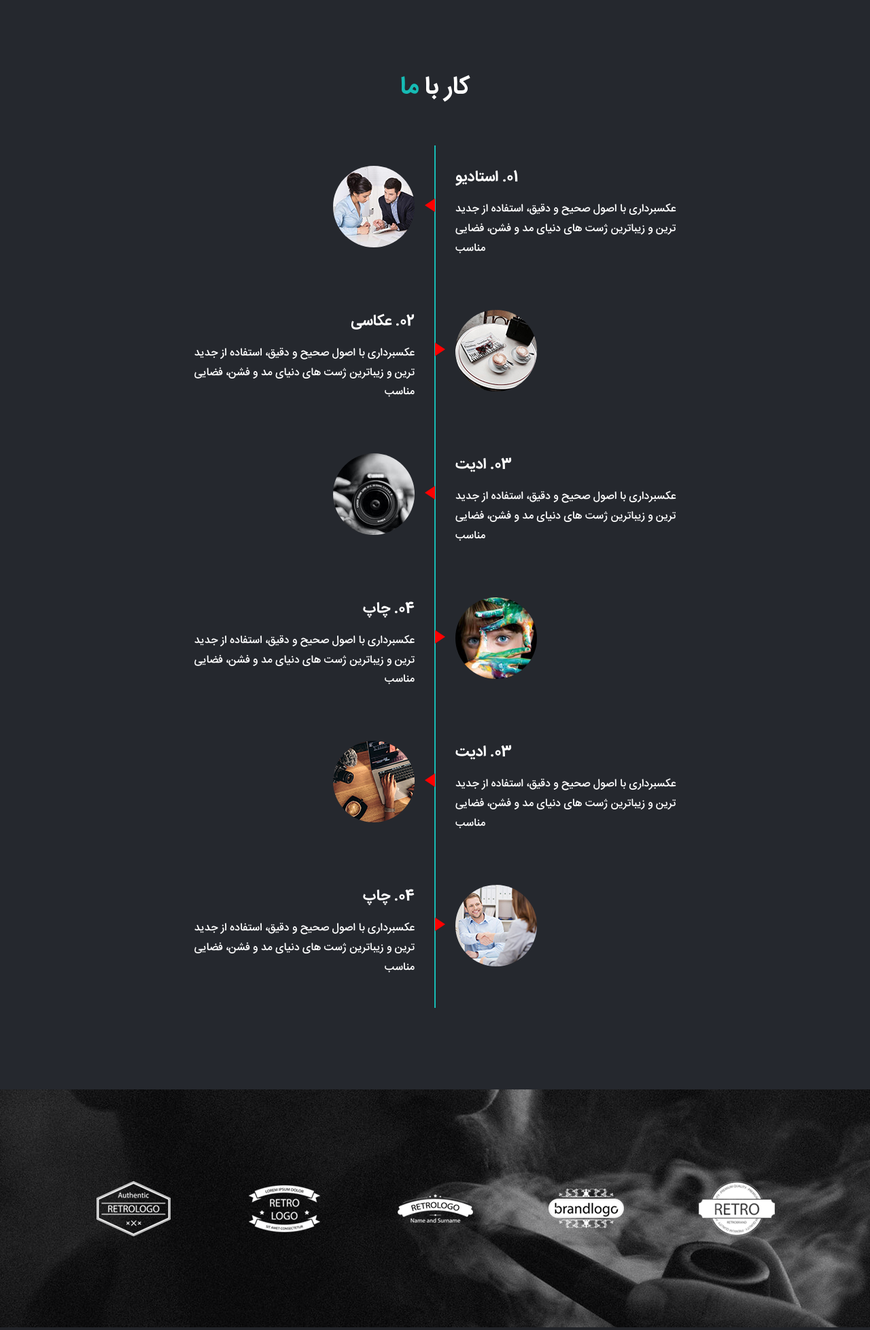
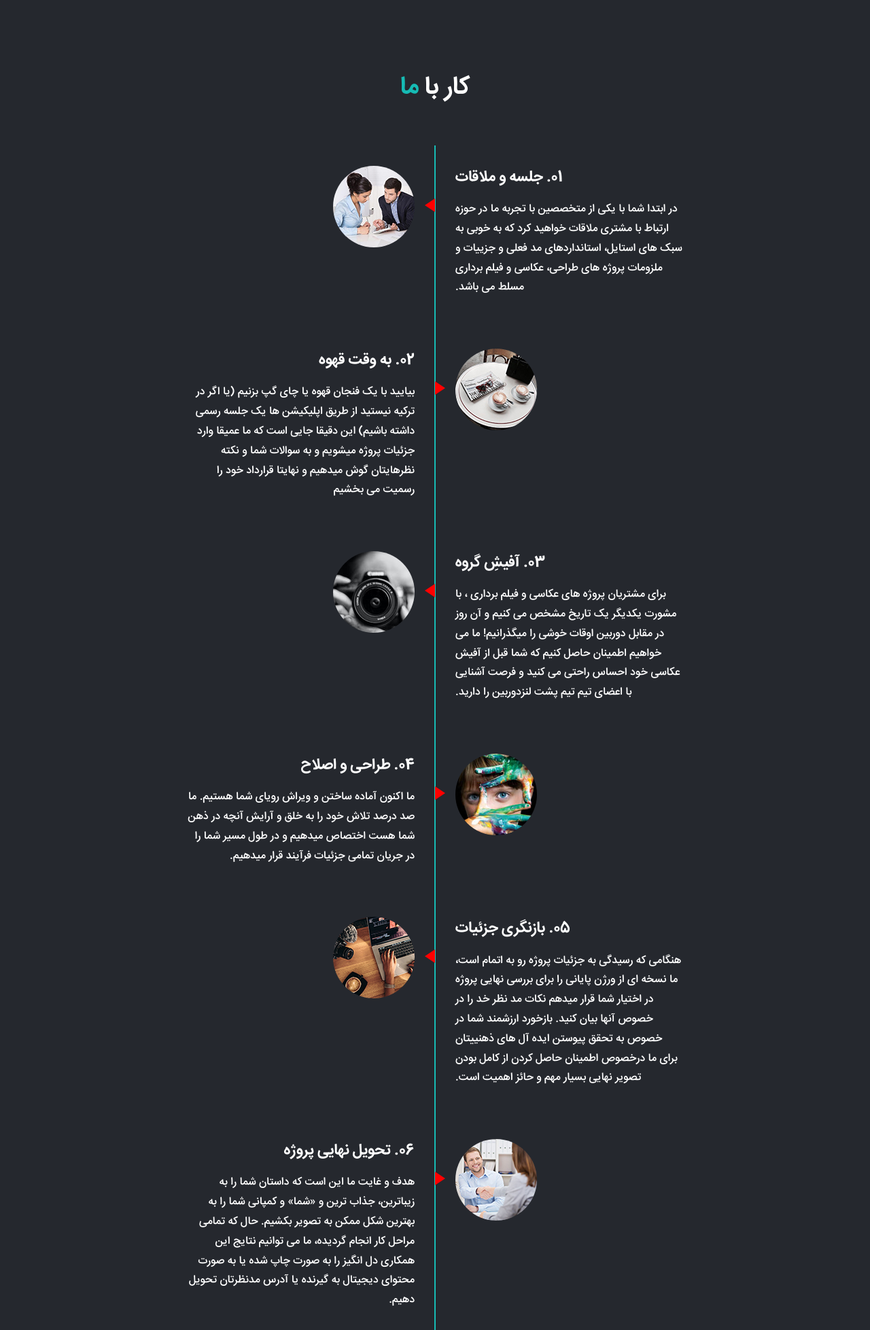
Before and after one commit to Ardeshir21/LaVino, a Django app: template apps/baseApp/templates/baseApp/layouts/photohub/RTL/about_us.html in a window 1280 px wide. Shown: the part 1000-2957 px from the top of the page at 68% size. Run offline with Django 3.2, Linux system fonts and the light colour scheme; the template is opened without the code that fills it, so the values that code supplies are empty; style sheets or scripts are compiled from the project's sources; parts of the project's set-up code (start-up, migrations or seed data) failed here and were passed over; some libraries are stand-ins or nearby versions; some web fonts are replaced.

Commit message:
CSS and Template

```diff
--- a/apps/baseApp/static/baseApp/layouts/photohub/LTR/css/imports/basic/helper-class.css
+++ b/apps/baseApp/static/baseApp/layouts/photohub/LTR/css/imports/basic/helper-class.css
@@ -87,11 +87,12 @@
       color: #ffffff;
       display: inline-block;
       height: 40px;
+      margin: 0 5px 0 5px;
       padding: 0 3px;
       text-align: center;
       line-height: 42px; }
       .share__content__wrap .share__content a:hover {
-        color: #e51515 !important; }
+        color: #16bbb4 !important; }
     .share__content__wrap .share__content.show {
       visibility: visible;
       opacity: 1;
--- a/apps/baseApp/static/baseApp/layouts/photohub/RTL/css/imports/basic/helper-class.css
+++ b/apps/baseApp/static/baseApp/layouts/photohub/RTL/css/imports/basic/helper-class.css
@@ -87,6 +87,7 @@
       color: #ffffff;
       display: inline-block;
       height: 40px;
+      margin: 0 5px 0 5px;
       padding: 0 3px;
       text-align: center;
       line-height: 42px; }
--- a/apps/baseApp/templates/baseApp/layouts/photohub/RTL/about_us.html
+++ b/apps/baseApp/templates/baseApp/layouts/photohub/RTL/about_us.html
@@ -87,8 +87,8 @@
 										</div>
 									</div>
 									<div class="process__single__content wow animate__animated animate__fadeInUp" data-wow-duration="1.5s" data-wow-delay="0.5s">
-										<h4 class="text-uppercase">01. استادیو</h4>
-										<p>عکسبرداری با اصول صحیح و دقیق، استفاده از جدید ترین و زیباترین ژست های دنیای مد و فشن، فضایی مناسب</p>
+										<h4 class="text-uppercase">01. جلسه و ملاقات</h4>
+										<p>در ابتدا شما با یکی از متخصصین با تجربه ما در حوزه ارتباط با مشتری ملاقات  خواهید کرد که به خوبی  به سبک های استایل، استانداردهای مد فعلی و  جزییات و ملزومات پروژه های طراحی، عکاسی  و فیلم برداری مسلط می باشد.</p>
 									</div>
 								</div><!-- END SINGLE PROCESS -->
 								<!-- START SINGLE PROCESS -->
@@ -99,8 +99,8 @@
 										</div>
 									</div>
 									<div class="process__single__content wow animate__animated animate__fadeInUp" data-wow-duration="1.5s" data-wow-delay="0.5s">
-										<h4 class="text-uppercase">02. عکاسی</h4>
-										<p>عکسبرداری با اصول صحیح و دقیق، استفاده از جدید ترین و زیباترین ژست های دنیای مد و فشن، فضایی مناسب</p>
+										<h4 class="text-uppercase">02. به وقت قهوه</h4>
+										<p>بیایید با یک فنجان قهوه یا چای گپ بزنیم (یا اگر در ترکیه نیستید از طریق اپلیکیشن ها یک جلسه رسمی داشته باشیم) این دقیقا  جایی است که ما عمیقا وارد جزئیات پروژه میشویم و به سوالات شما و نکته نظرهایتان گوش میدهیم و نهایتا قرارداد خود را رسمیت می بخشیم </p>
 									</div>
 								</div><!-- END SINGLE PROCESS -->
 								<!-- START SINGLE PROCESS -->
@@ -111,8 +111,8 @@
 										</div>
 									</div>
 									<div class="process__single__content wow animate__animated animate__fadeInUp" data-wow-duration="1.5s" data-wow-delay="0.5s">
-										<h4 class="text-uppercase">03. ادیت</h4>
-										<p>عکسبرداری با اصول صحیح و دقیق، استفاده از جدید ترین و زیباترین ژست های دنیای مد و فشن، فضایی مناسب</p>
+										<h4 class="text-uppercase">03. آفیشِ گروه</h4>
+										<p>برای مشتریان پروژه های عکاسی  و فیلم برداری ، با مشورت یکدیگر یک تاریخ مشخص می کنیم و آن روز در مقابل دوربین اوقات خوشی را میگذرانیم! ما می خواهیم اطمینان حاصل کنیم که شما قبل از آفیش عکاسی  خود احساس راحتی می کنید و فرصت آشنایی با اعضای تیم  تیم پشت لنزدوربین  را دارید.</p>
 									</div>
 								</div><!-- END SINGLE PROCESS -->
 								<!-- START SINGLE PROCESS -->
@@ -123,8 +123,8 @@
 										</div>
 									</div>
 									<div class="process__single__content wow animate__animated animate__fadeInUp" data-wow-duration="1.5s" data-wow-delay="0.5s">
-										<h4 class="text-uppercase">04. چاپ</h4>
-										<p>عکسبرداری با اصول صحیح و دقیق، استفاده از جدید ترین و زیباترین ژست های دنیای مد و فشن، فضایی مناسب</p>
+										<h4 class="text-uppercase">04. طراحی و اصلاح</h4>
+										<p>ما اکنون آماده ساختن و ویراش رویای شما هستیم. ما صد درصد تلاش خود را به خلق و آرایش آنچه در ذهن شما هست اختصاص میدهیم  و در طول مسیر شما را در جریان تمامی  جزئیات فرآیند قرار میدهیم. </p>
 									</div>
 								</div><!-- END SINGLE PROCESS -->
 								<!-- START SINGLE PROCESS -->
@@ -135,8 +135,8 @@
 										</div>
 									</div>
 									<div class="process__single__content wow animate__animated animate__fadeInUp" data-wow-duration="1.5s" data-wow-delay="0.5s">
-										<h4 class="text-uppercase">03. ادیت</h4>
-										<p>عکسبرداری با اصول صحیح و دقیق، استفاده از جدید ترین و زیباترین ژست های دنیای مد و فشن، فضایی مناسب</p>
+										<h4 class="text-uppercase">05. بازنگری جزئیات</h4>
+										<p>هنگامی که رسیدگی به جزئیات پروژه رو به اتمام است، ما نسخه ای از ورژن  پایانی را برای بررسی  نهایی پروژه در اختیار شما قرار میدهم  نکات مد نظر خد را در خصوص آنها بیان کنید. بازخورد ارزشمند شما در خصوص به تحقق پیوستن ایده آل های ذهنییتان  برای ما درخصوص اطمینان حاصل کردن از کامل بودن تصویر نهایی بسیار مهم و حائز اهمیت است. </p>
 									</div>
 								</div><!-- END SINGLE PROCESS -->
 								<!-- START SINGLE PROCESS -->
@@ -147,8 +147,8 @@
 										</div>
 									</div>
 									<div class="process__single__content wow animate__animated animate__fadeInUp" data-wow-duration="1.5s" data-wow-delay="0.5s">
-										<h4 class="text-uppercase">04. چاپ</h4>
-										<p>عکسبرداری با اصول صحیح و دقیق، استفاده از جدید ترین و زیباترین ژست های دنیای مد و فشن، فضایی مناسب</p>
+										<h4 class="text-uppercase">06. تحویل نهایی پروژه</h4>
+										<p>هدف و غایت ما این است که داستان شما را به زیباترین، جذاب ترین و «شما» و کمپانی  شما را به بهترین شکل ممکن به تصویر بکشیم. حال که تمامی مراحل کار انجام گردیده، ما می توانیم نتایج این همکاری دل انگیز را به صورت چاپ شده یا به صورت محتوای دیجیتال به گیرنده یا آدرس مدنظرتان تحویل دهیم.</p>
 									</div>
 								</div><!-- END SINGLE PROCESS -->
 							</div>
@@ -158,37 +158,37 @@
 			</section><!-- END PROCESS AREA -->
 
 			<!-- START PARTNERS AREA -->
-			<div class="pt-section partners-area ptb-100" data-black-overlay="2" style="background: url({% static "baseApp/layouts/photohub/LTR/images/bg/1-1.jpg" %}) no-repeat scroll center center;">
+			<!-- <div class="pt-section partners-area ptb-100" data-black-overlay="2" style="background: url({% static "baseApp/layouts/photohub/LTR/images/bg/1-1.jpg" %}) no-repeat scroll center center;">
 				<div class="container">
 					<div class="row">
 						<div class="col-lg-12">
 							<div class="partners owl-carousel d-flex align-items-center">
 								<div class="partner text-center">
-									<a href="index.html"><img src="{% static "baseApp/layouts/photohub/LTR/images/partners/1.png" %}" alt="partner"></a>
+									<a href="#"><img src="{% static "baseApp/layouts/photohub/LTR/images/partners/1.png" %}" alt="partner"></a>
 								</div>
 								<div class="partner text-center">
-									<a href="index.html"><img src="{% static "baseApp/layouts/photohub/LTR/images/partners/2.png" %}" alt="partner"></a>
+									<a href="#"><img src="{% static "baseApp/layouts/photohub/LTR/images/partners/2.png" %}" alt="partner"></a>
 								</div>
 								<div class="partner text-center">
-									<a href="index.html"><img src="{% static "baseApp/layouts/photohub/LTR/images/partners/3.png" %}" alt="partner"></a>
+									<a href="#"><img src="{% static "baseApp/layouts/photohub/LTR/images/partners/3.png" %}" alt="partner"></a>
 								</div>
 								<div class="partner text-center">
-									<a href="index.html"><img src="{% static "baseApp/layouts/photohub/LTR/images/partners/4.png" %}" alt="partner"></a>
+									<a href="#"><img src="{% static "baseApp/layouts/photohub/LTR/images/partners/4.png" %}" alt="partner"></a>
 								</div>
 								<div class="partner text-center">
-									<a href="index.html"><img src="{% static "baseApp/layouts/photohub/LTR/images/partners/5.png" %}" alt="partner"></a>
+									<a href="#"><img src="{% static "baseApp/layouts/photohub/LTR/images/partners/5.png" %}" alt="partner"></a>
 								</div>
 								<div class="partner text-center">
-									<a href="index.html"><img src="{% static "baseApp/layouts/photohub/LTR/images/partners/1.png" %}" alt="partner"></a>
+									<a href="#"><img src="{% static "baseApp/layouts/photohub/LTR/images/partners/1.png" %}" alt="partner"></a>
 								</div>
 								<div class="partner text-center">
-									<a href="index.html"><img src="{% static "baseApp/layouts/photohub/LTR/images/partners/2.png" %}" alt="partner"></a>
+									<a href="#"><img src="{% static "baseApp/layouts/photohub/LTR/images/partners/2.png" %}" alt="partner"></a>
 								</div>
 							</div>
 						</div>
 					</div>
 				</div>
-			</div><!-- END PARTNERS AREA -->
+			</div> -->
 
 		</main><!-- END MAIN CONTENT -->
 {% endblock body_content %}
--- a/apps/blogApp/views.py
+++ b/apps/blogApp/views.py
@@ -118,7 +118,7 @@ class CategoryListView(generic.ListView):
         return context
 
 class PostDetail(generic.DetailView):
-    context_object_name = 'the_post'
+    context_object_name = 'post'
     model = models.Post
 
     # Select template based on requested language
```
Also changed, not shown: apps/baseApp/templates/baseApp/layouts/photohub/LTR/about_us.html (+10 -10 lines), apps/baseApp/templates/baseApp/layouts/photohub/LTR/index.html (+10 -10 lines), apps/baseApp/templates/baseApp/layouts/photohub/RTL/index.html (+10 -10 lines), apps/blogApp/templates/blogApp/layouts/photohub/LTR/blog-category.html (+1 -7 lines), apps/blogApp/templates/blogApp/layouts/photohub/LTR/blog.html (+1 -7 lines), apps/blogApp/templates/blogApp/layouts/photohub/LTR/includes/share-btn.html (added, +9 -0 lines), apps/blogApp/templates/blogApp/layouts/photohub/LTR/single-blog.html (+7 -13 lines), apps/blogApp/templates/blogApp/layouts/photohub/RTL/blog-category.html (+1 -7 lines), apps/blogApp/templates/blogApp/layouts/photohub/RTL/blog.html (+1 -7 lines), apps/blogApp/templates/blogApp/layouts/photohub/RTL/includes/share-btn.html (added, +9 -0 lines), apps/blogApp/templates/blogApp/layouts/photohub/RTL/single-blog.html (+7 -13 lines).
